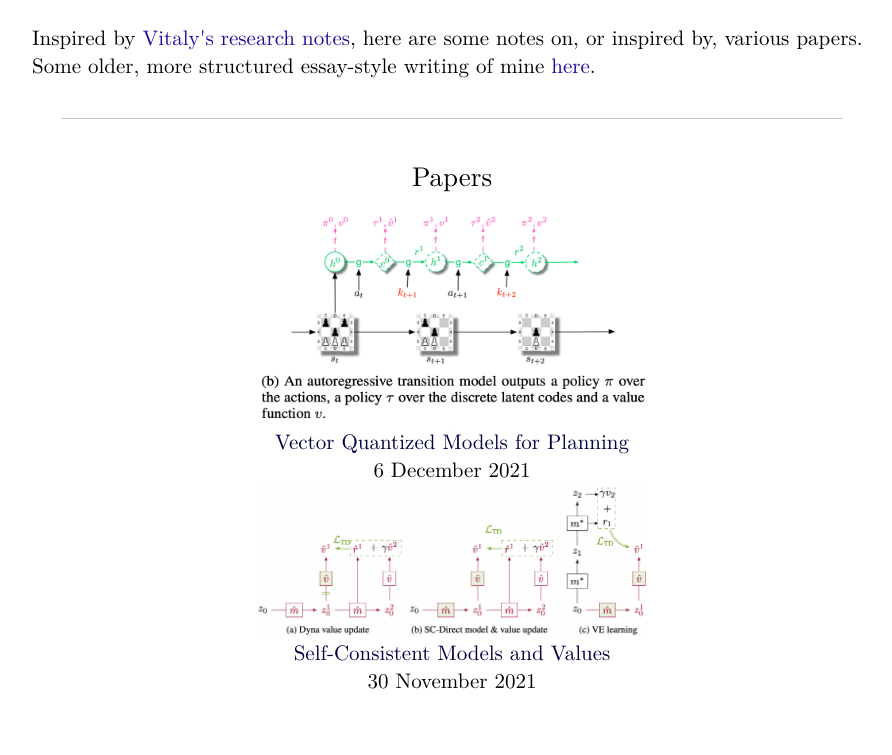
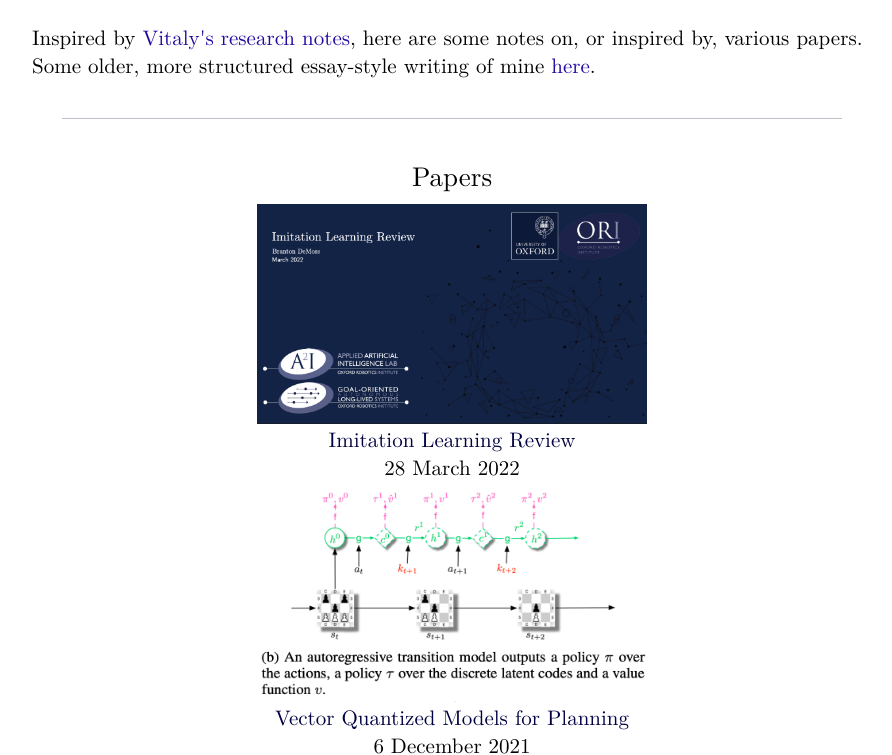
Before and after one commit to brantondemoss/research_notes, a plain HTML site: page index.html in a window 1280 px wide. Shown: the part 188-943 px from the top of the page, without its empty margins (188-1080 px from the left). Before the commit the page ends 909 px from the top, so only its background shows below. Drawn offline with Linux system fonts and the light colour scheme.

Commit message:
imitation learning review

```diff
--- a/index.html
+++ b/index.html
@@ -53,14 +53,24 @@
 
 
 <p>
+  <a href="./ImitationLearning.pdf">
+    <img src="./imlearnscreenshot.png"/>
+    <p style="display: block; text-align: center;
+              max-width: 80%; margin-left: 10%; \
+              padding-left: 0px;">
+      Imitation Learning Review</a></br> 28 March 2022
+    </p>
+</p>
+
+<p>
   <a href="./vqm">
     <img src="vqm/vqpath.png"/>
-                  <p style="display: block; text-align: center;
-                  max-width: 80%; margin-left: 10%; \
-padding-left: 0px;">
-                Vector Quantized Models for Planning</a></br> 6 December
-  2021</p>
-        </p>
+    <p style="display: block; text-align: center;
+              max-width: 80%; margin-left: 10%; \
+              padding-left: 0px;">
+      Vector Quantized Models for Planning</a></br> 6 December 2021
+    </p>
+</p>
 
 
 <p>
```
Also changed, not shown: imlearnscreenshot.png (added), 1 other file.
